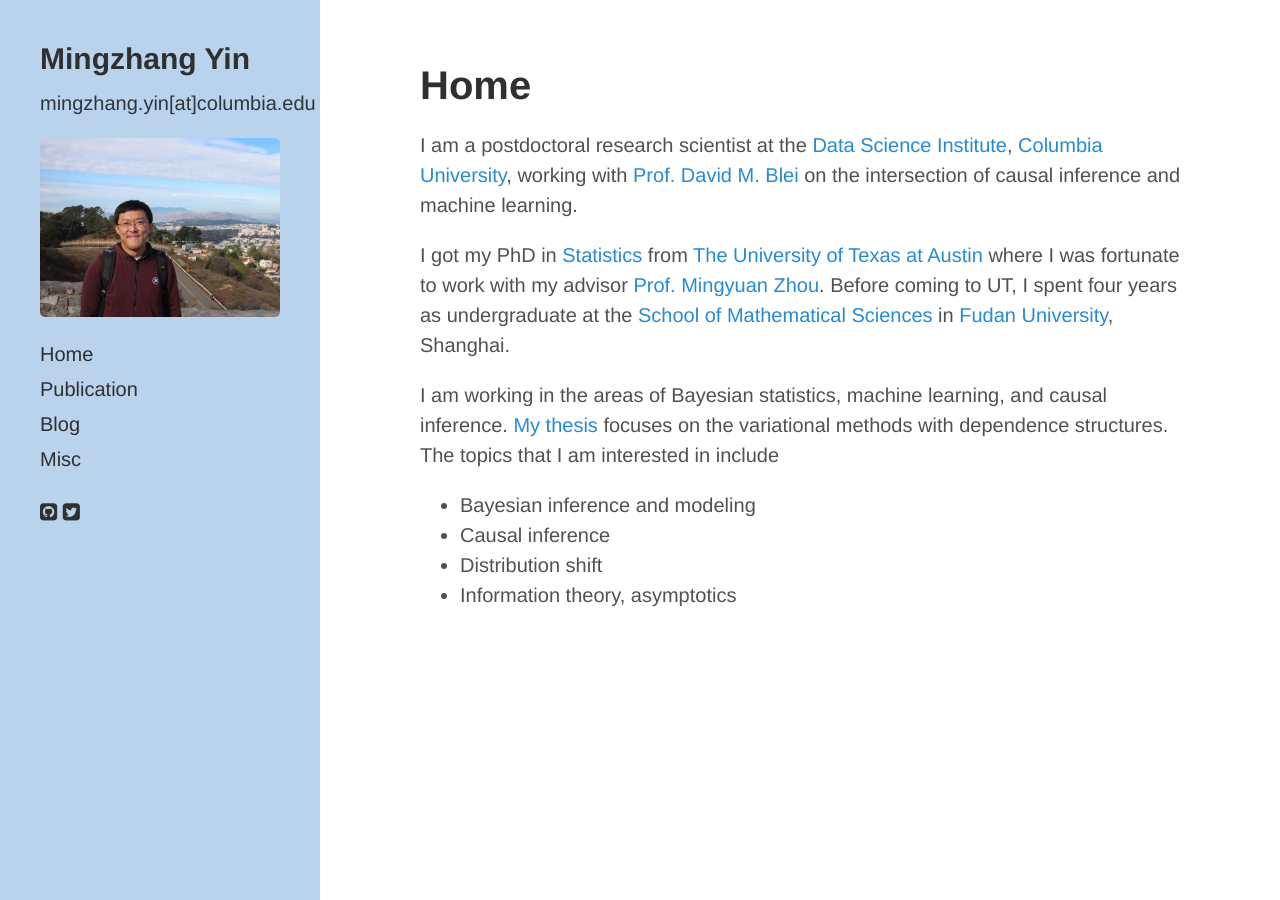
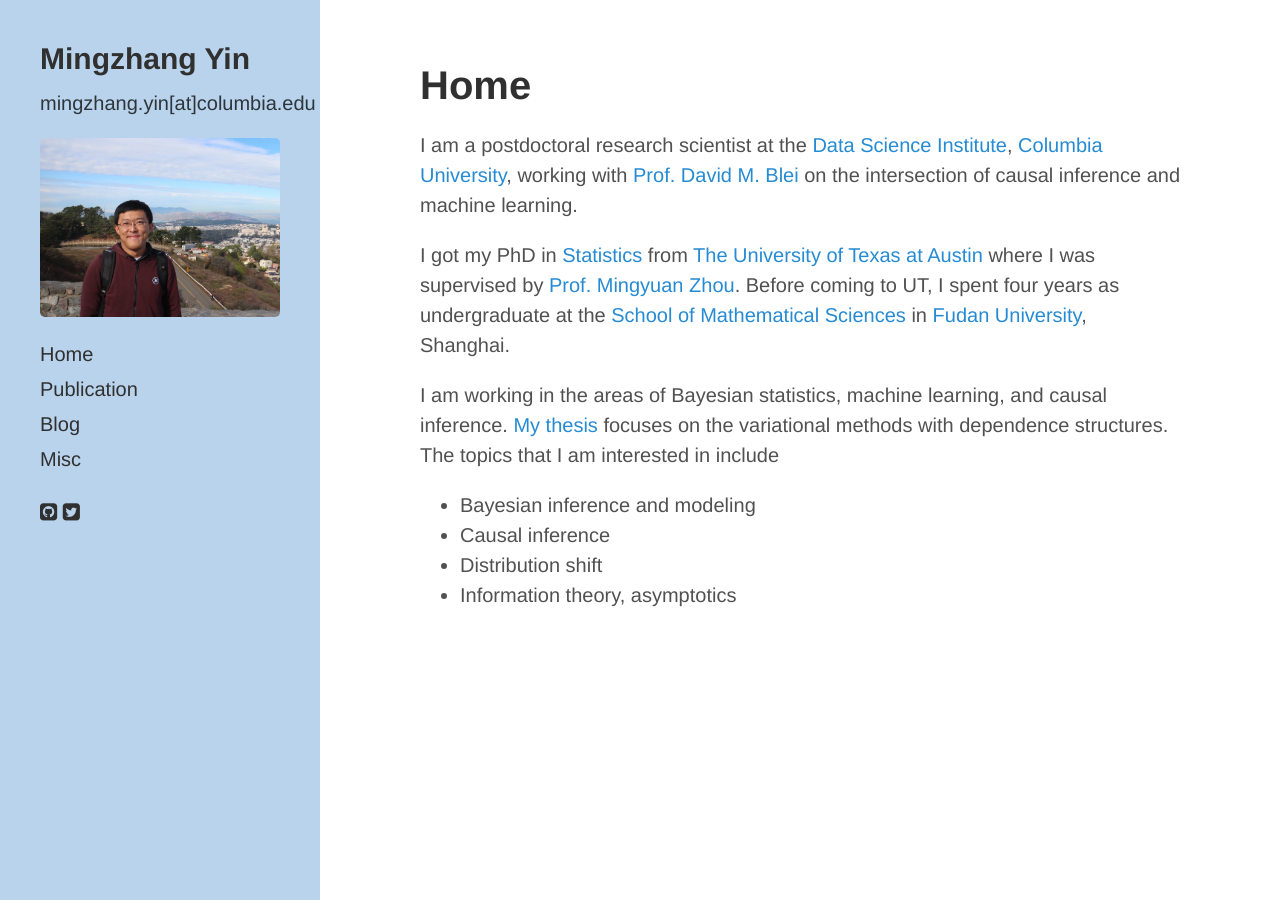
Before and after one commit to mingzhang-yin/mingzhang-yin.github.io, a Jekyll site: the page built from index.md, in a window 1280 px wide. Built offline with Jekyll 4.4.1, drawn with Linux system fonts in a browser that asks for light colours; nearby versions of some CDN libraries; a style sheet for code colours, icons or effects is not loaded.

Commit message:
Update index.md

```diff
--- a/index.md
+++ b/index.md
@@ -12,8 +12,7 @@
   <p>
  <p> I am a postdoctoral research scientist at the <a href="https://datascience.columbia.edu">Data Science Institute</a>, <a href="https://www.columbia.edu">Columbia University</a>, working with <a href="http://www.cs.columbia.edu/~blei/">Prof. David M. Blei</a> on the intersection of causal inference and machine learning.</p>
 
-I got my PhD in <a href="https://stat.utexas.edu">Statistics </a> from <a href="https://www.utexas.edu">The University of Texas at Austin</a> where I was fortunate to work with my advisor
-  <a href="https://mingyuanzhou.github.io">Prof. Mingyuan Zhou</a>.  Before coming to UT, I spent four years as undergraduate at the <a href="https://math.fudan.edu.cn/mathen/main.htm"> School of Mathematical Sciences</a> in <a href="http://www.fudan.edu.cn/en/"> Fudan University</a>, Shanghai. </p>
+I got my PhD in <a href="https://stat.utexas.edu">Statistics </a> from <a href="https://www.utexas.edu">The University of Texas at Austin</a> where I was supervised by <a href="https://mingyuanzhou.github.io">Prof. Mingyuan Zhou</a>.  Before coming to UT, I spent four years as undergraduate at the <a href="https://math.fudan.edu.cn/mathen/main.htm"> School of Mathematical Sciences</a> in <a href="http://www.fudan.edu.cn/en/"> Fudan University</a>, Shanghai. </p>
 
 <p>
 I am working in the areas of Bayesian statistics, machine learning, and causal inference.  <a                                                                                           href="https://repositories.lib.utexas.edu/bitstream/handle/2152/83980/YIN-DISSERTATION-2020.pdf?sequence=1&isAllowed=y">My thesis </a> focuses on the variational methods with dependence structures. The topics that I am interested in include </p>
```
